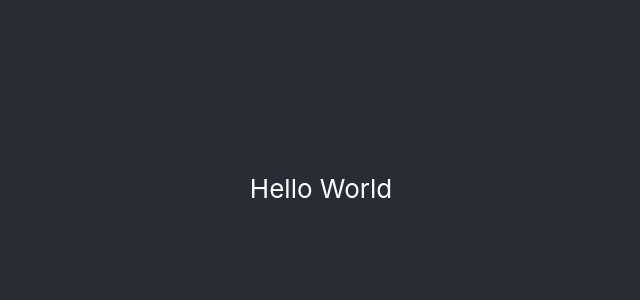
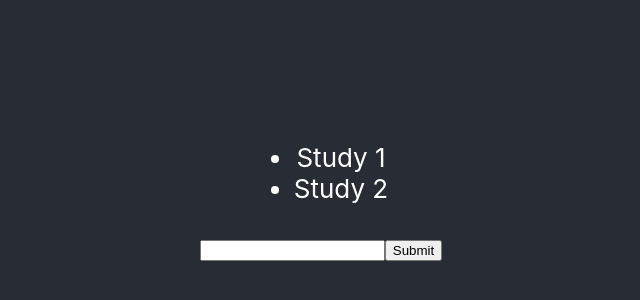
Before and after one commit to AjaySankar/react-todos, a React (Create React App) app: page / in a window 1280 px wide. Shown: the part 212-512 px from the top of the page, without its empty margins (319-959 px from the left). Built offline with nearby package versions, Linux system fonts and the light colour scheme.

Commit message:
Added child components

```diff
--- a/public/index.html
+++ b/public/index.html
@@ -24,7 +24,7 @@
       work correctly both with client-side routing and a non-root public URL.
       Learn how to configure a non-root public URL by running `npm run build`.
     -->
-    <title>React App</title>
+    <title>React Todos</title>
   </head>
   <body>
     <noscript>You need to enable JavaScript to run this app.</noscript>
--- a/src/App.js
+++ b/src/App.js
@@ -1,13 +1,16 @@
-import React from 'react';
+import React, { useState } from 'react';
 import './App.css';
+import TodoList from './components/TodoList'
+import TodoForm from './components/TodoForm'
 
 function App() {
+  const [todos, addTodos] = useState([])
+  const testTodos = [{'id': 1, 'task': 'Study 1', 'completed': true},{'id': 2, 'task': 'Study 2', 'completed': true}];
   return (
     <div className="App">
       <header className="App-header">
-        <p>
-          Hello World
-        </p>
+        <TodoList todos={testTodos}/>
+        <TodoForm/>
       </header>
     </div>
   );
```
